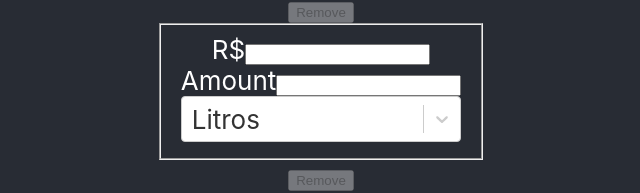
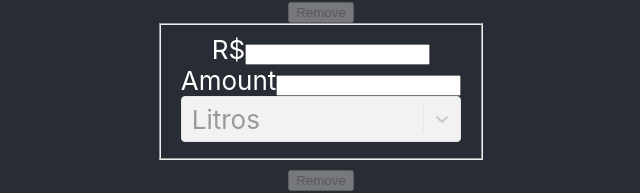
Before and after one commit to rafaelguinho/best-buy-calculator, a React (Create React App) app: page / in a window 1280 px wide. Shown: the part 362-555 px from the top of the page, without its empty margins (319-959 px from the left). Built offline with nearby package versions, Linux system fonts and the light colour scheme.

Commit message:
Allowing to change only the unit of the first item

```diff
--- a/src/calculator/BestBuy.jsx
+++ b/src/calculator/BestBuy.jsx
@@ -4,6 +4,8 @@ import { useForm, useFieldArray } from "react-hook-form";
 import Select from "react-select";
 
 function BestBuy() {
+  const [selectedUnit, setSelectedUnit] = useState(null);
+
   const units = [
     new Unit("Litros", 1000),
     new Unit("ml", 1),
@@ -12,7 +14,7 @@ function BestBuy() {
   ];
 
   let options = units.map((u) => {
-    return { value: u.basicValue, label: u.label };
+    return { value: u.label, label: u.label };
   });
 
   const { register, control, errors } = useForm({
@@ -20,6 +22,12 @@ function BestBuy() {
   });
 
   const { append, remove, fields } = useFieldArray({ control, name: "items" });
+
+  useEffect(() => {
+    if (!selectedUnit) {
+      setSelectedUnit(options[0]);
+    }
+  }, [options]);
 
   return (
     <form>
@@ -40,9 +48,14 @@ function BestBuy() {
 
               <div>
                 <Select
+                  value={selectedUnit}
                   options={options}
+                  isDisabled={index > 0}
                   defaultValue={options[0]}
                   name={`${fieldName}.unit`}
+                  onChange={(e) => {
+                    setSelectedUnit(e);
+                  }}
                 />
               </div>
             </fieldset>
```
Also changed, not shown: 1 other file (tests, documents, lock files or other folders).
